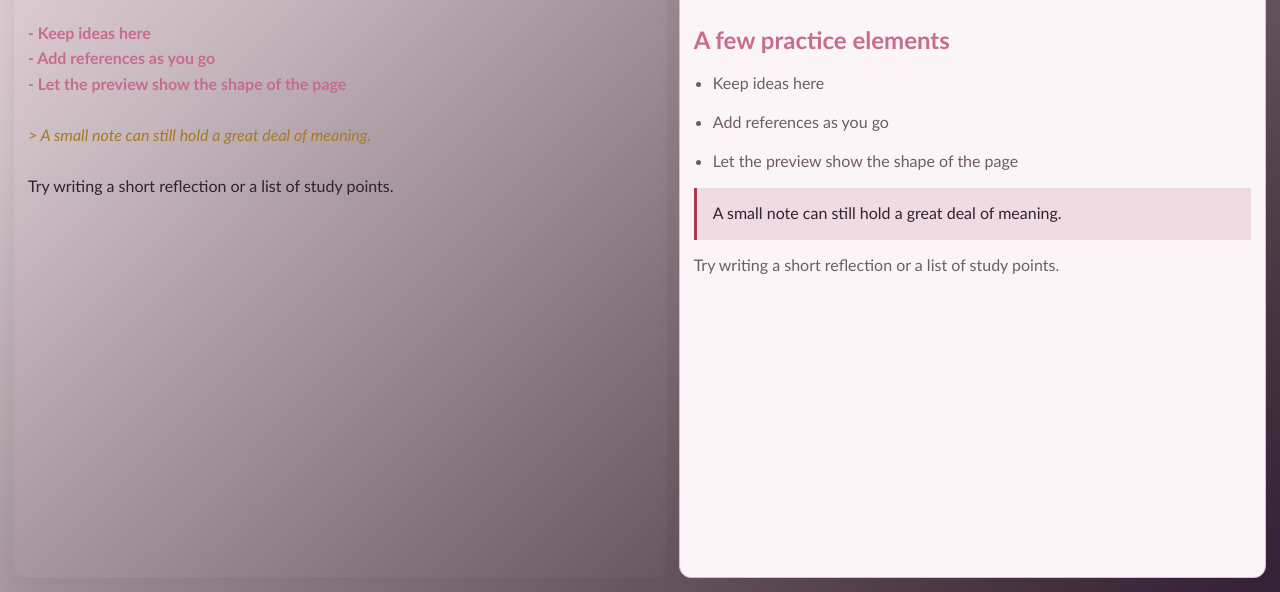
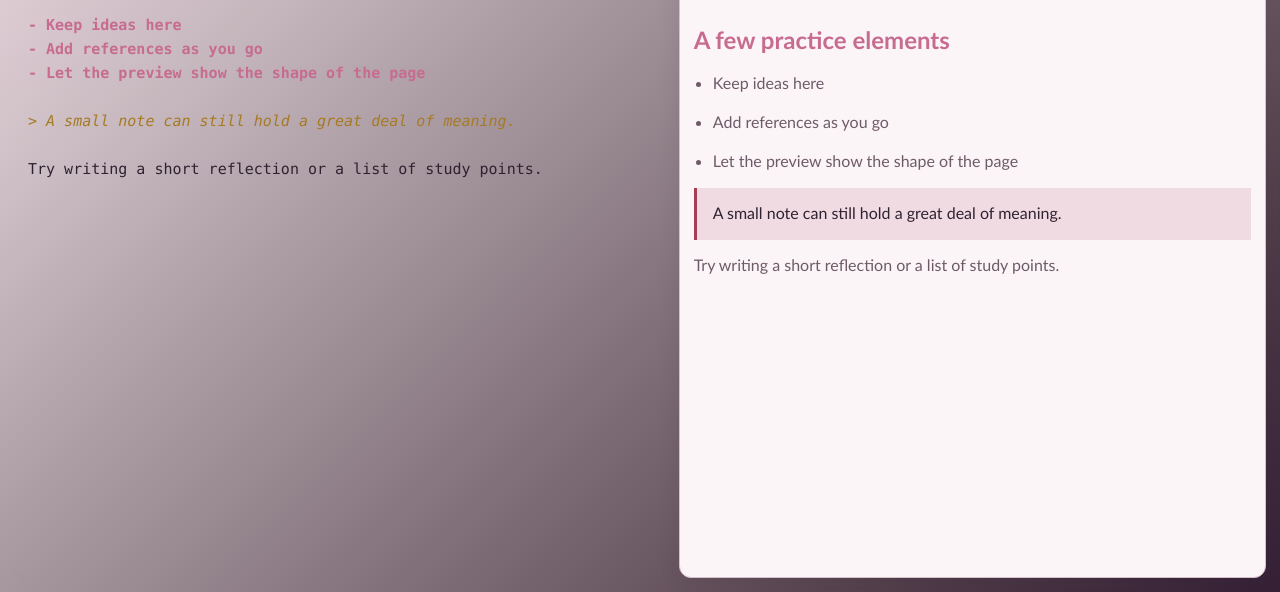
Before and after one commit to salshwauva/markup, a plain HTML site: page index.html in a window 1280 px wide. Shown: the part 208-800 px from the top of the page. Drawn offline with Linux system fonts and the light colour scheme.

Commit message:
fix editor overlay alignment

```diff
--- a/app.js
+++ b/app.js
@@ -6,6 +6,7 @@ const saveButton = document.getElementById('saveBtn');
 const clearButton = document.getElementById('clearBtn');
 const editorGrid = document.querySelector('.editor-grid');
 const highlightLayer = document.getElementById('highlightLayer');
+const editorPane = document.querySelector('.editor-pane');
 
 const defaultContent = `# Welcome to your celestial note
 
@@ -28,6 +29,11 @@ function escapeHtml(text) {
     .replace(/</g, '&lt;')
     .replace(/>/g, '&gt;')
     .replace(/"/g, '&quot;');
+}
+
+function syncHighlightScroll() {
+  highlightLayer.scrollTop = editor.scrollTop;
+  highlightLayer.scrollLeft = editor.scrollLeft;
 }
 
 function renderHighlighting(markdown) {
@@ -60,6 +66,7 @@ function renderHighlighting(markdown) {
   });
 
   highlightLayer.innerHTML = html.join('');
+  syncHighlightScroll();
 }
 
 function renderMarkdown(markdown) {
@@ -162,6 +169,7 @@ editor.addEventListener('input', () => {
   renderMarkdown(editor.value);
   renderHighlighting(editor.value);
 });
+editor.addEventListener('scroll', syncHighlightScroll);
 editor.addEventListener('keydown', (event) => {
   if (event.key === 'Tab') {
     event.preventDefault();
--- a/styles.css
+++ b/styles.css
@@ -94,6 +94,8 @@ textarea,
 .editor-pane {
   position: relative;
   min-height: 0;
+  overflow: hidden;
+  border-radius: 12px;
 }
 
 textarea {
@@ -106,7 +108,8 @@ textarea {
   border: none;
   position: absolute;
   inset: 0;
-  font: inherit;
+  font: 15px/1.6 "SFMono-Regular", Consolas, monospace;
+  overflow: auto;
 }
 
 textarea:focus {
@@ -120,9 +123,12 @@ textarea:focus {
   white-space: pre-wrap;
   word-break: break-word;
   line-height: 1.6;
-  font: inherit;
+  font: 15px/1.6 "SFMono-Regular", Consolas, monospace;
   color: var(--text);
   pointer-events: none;
+  position: absolute;
+  inset: 0;
+  overflow: auto;
 }
 
 .highlight-layer .token-heading {
```
